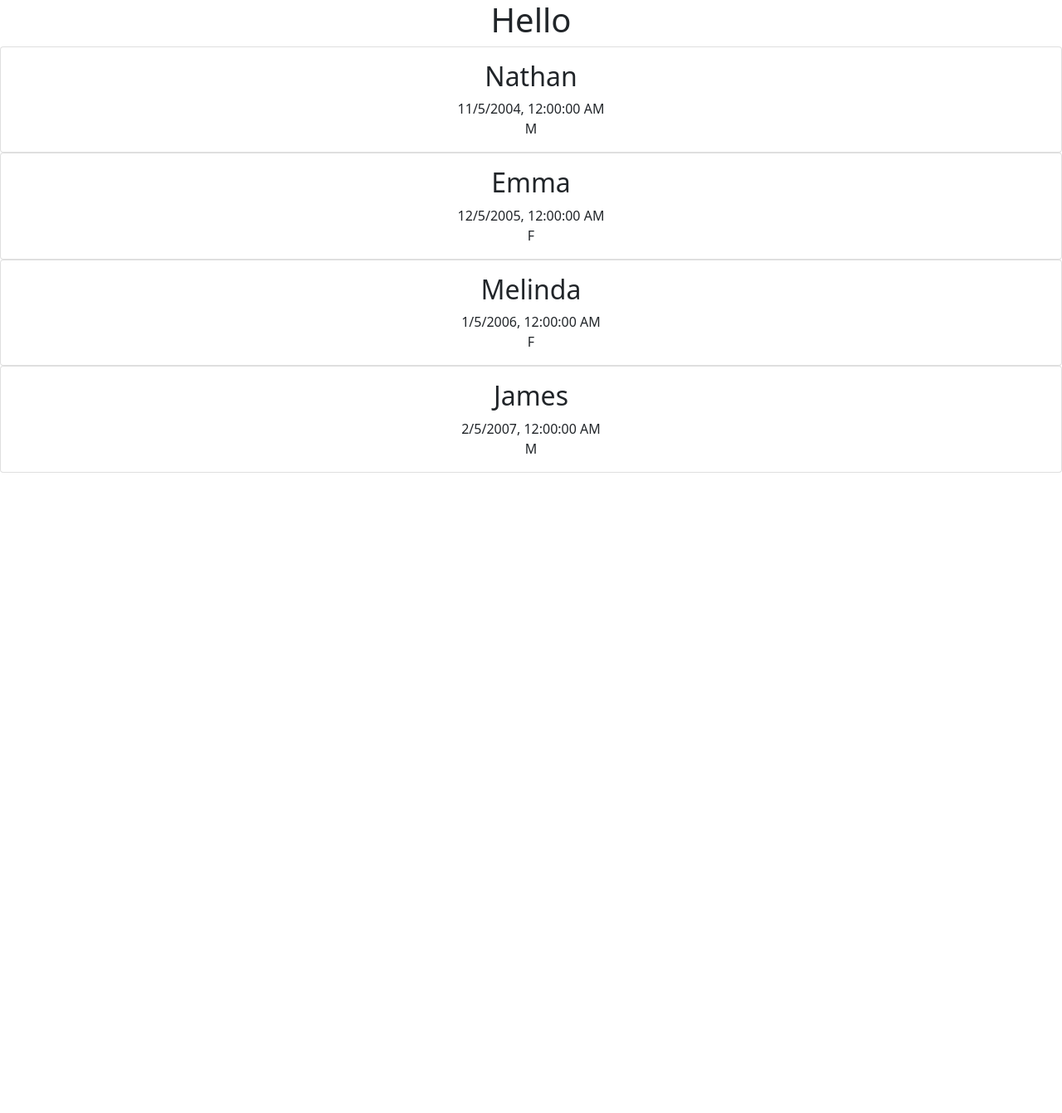
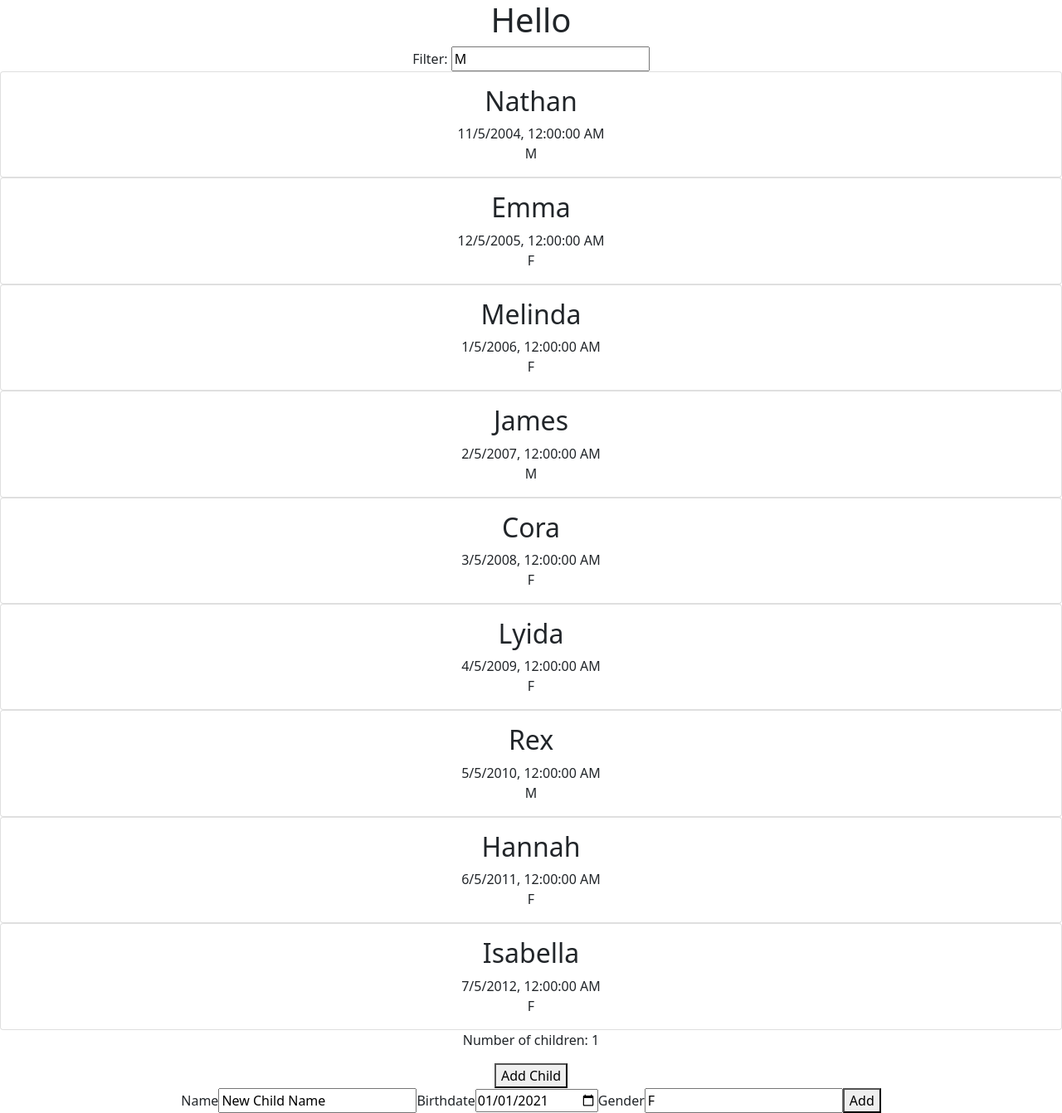
Before and after one commit to snow-jallen/react_playground1, a React (Create React App) app: page / in a window 1280 px wide. Shown: the whole page at 83% size. Before the commit the page ends 800 px from the top, so only its background shows below. Built offline with nearby package versions, Linux system fonts and the light colour scheme.

Commit message:
Start using state

```diff
--- /dev/null
+++ b/src/components/AddChild.js
@@ -0,0 +1,42 @@
+import React, {useState} from "react";
+
+function AddChild({childUpdated}) {
+
+  const [enteredData, setEnteredData] = useState({
+    name: 'New Child Name',
+    birthdate: '2021-01-01',
+    gender: 'F'
+  });
+
+  const nameChangeHandler = (event) => {
+    setEnteredData((prevState) => {
+      return {...prevState, name: event.target.value};
+    });
+  }
+  const birthdateChangeHandler = (event) => setEnteredData((prevState) => ({...prevState, birthdate: event.target.value}));
+  const genderChangeHandler = (event) => setEnteredData(prevState => ({...prevState, gender: event.target.value}));
+
+  const submitHandler = (event) => {
+    event.preventDefault();
+    childUpdated(enteredData);
+    setEnteredData({
+      name: '[added]',
+      birthdate: '2021-01-01',
+      gender: 'M'
+    })
+  }
+
+  return (<div>
+    <form onSubmit={submitHandler}>
+      <label htmlFor='name'>Name</label>
+      <input id='name' type='text' onChange={nameChangeHandler} value={enteredData.name} />
+      <label htmlFor='birthdate'>Birthdate</label>
+      <input id='birthdate' type='date' onChange={birthdateChangeHandler} value={enteredData.birthdate} />
+      <label htmlFor='gender'>Gender</label>
+      <input id='gender' type='text' onChange={genderChangeHandler} value={enteredData.gender} />
+      <button type='submit'>Add</button>
+    </form>
+  </div>);
+}
+
+export {AddChild}
--- /dev/null
+++ b/src/components/ChildCounter.js
@@ -0,0 +1,10 @@
+import React from "react";
+export function ChildCounter({
+  childCount,
+  incrementChildHandler
+}) {
+  return <div>
+    <p>Number of children: {childCount}</p>
+    <button onClick={incrementChildHandler}>Add Child</button>
+  </div>;
+}
--- /dev/null
+++ b/src/components/ChildFilter.js
@@ -0,0 +1,17 @@
+import {useState} from 'react'
+
+const ChildFilter = ({filterChanged, initialFilterValue}) => {
+    const [filterValue, setFilterValue] = useState(initialFilterValue);
+    const changeHandler = (event) => {
+        console.log(`Setting filter to ${event.target.value}`)
+        setFilterValue(event.target.value);
+        filterChanged(event.target.value)
+    }
+
+    return (
+    <div>
+        Filter: <input type='text' onChange={changeHandler} value={filterValue} />
+    </div>);
+}
+
+export {ChildFilter}
--- a/src/components/Family.js
+++ b/src/components/Family.js
@@ -1,12 +1,43 @@
+import { ChildCounter } from './ChildCounter';
+import { AddChild } from './AddChild';
+import { useState } from 'react'
 import { Child } from './Child'
+import {ChildFilter} from './ChildFilter'
 
 const Family = ({ children }) => {
+    const [childCount, setChildCount] = useState(1);
+    const [childFilter, setChildFilter] = useState('M');
+
+    const incrementChildHandler = () => {
+        setChildCount(childCount + 1);
+        console.log(`updating childCount from ${childCount}`)
+    }
+
+    const childUpdatedHandler = (newChild) => {
+        console.log('Adding new child')
+        console.log(newChild);
+    }
+
+    const filterChangedHandler = (filterValue) => {
+        console.log(`User trying to set filter to ${filterValue}`)
+        setChildFilter(filterValue);
+    }
+
+
     return (
         <div>
+            <ChildFilter filterChanged={filterChangedHandler} initialFilterValue={childFilter}/>
             <Child child={children[0]} />
             <Child child={children[1]} />
             <Child child={children[2]} />
             <Child child={children[3]} />
+            <Child child={children[4]} />
+            <Child child={children[5]} />
+            <Child child={children[6]} />
+            <Child child={children[7]} />
+            <Child child={children[8]} />
+            <ChildCounter childCount={childCount} incrementChildHandler={incrementChildHandler} />
+            <AddChild childUpdated={childUpdatedHandler} />
         </div>
     );
 }
```
